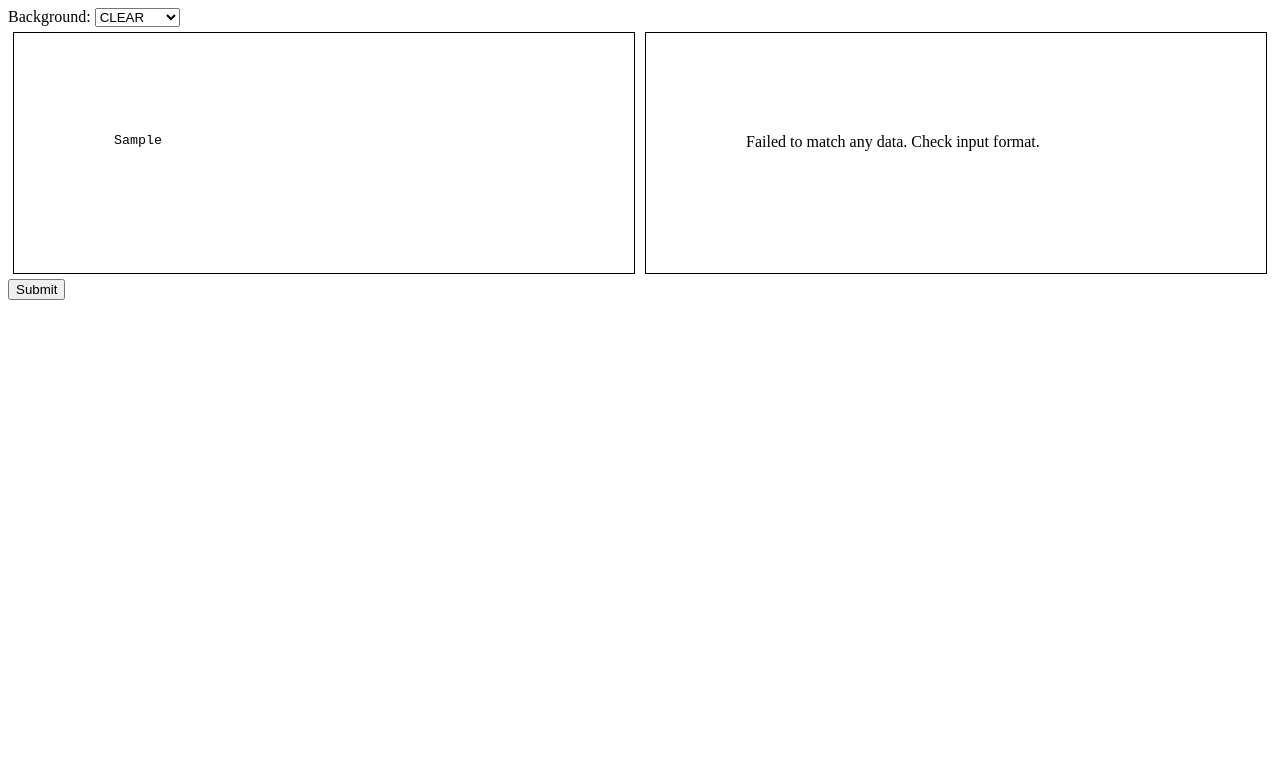
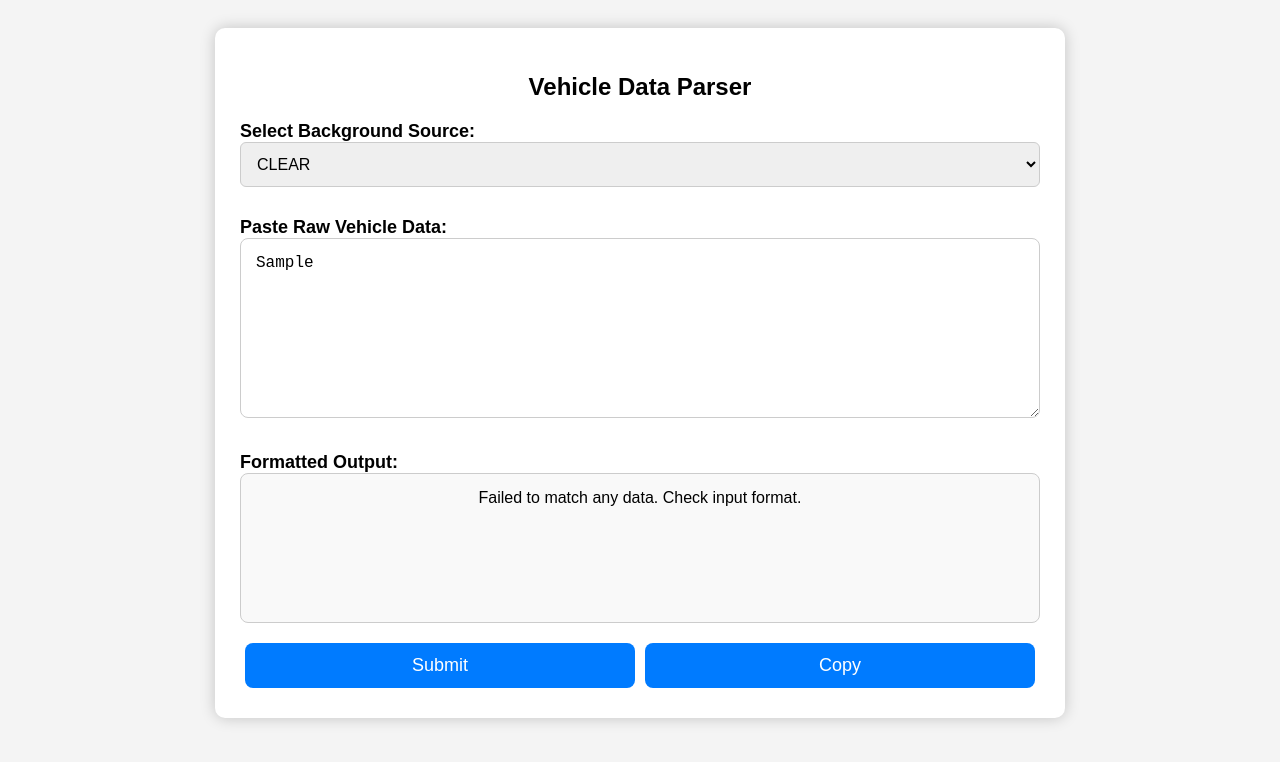
Before and after one commit to Bwolson31/Vehicle-Parser, a plain HTML site: page index.html in a window 1280 px wide. Both pictures are taken after typing "Sample" into the empty fields and a click on the button "Submit". Drawn offline with Linux system fonts and the light colour scheme.

Commit message:
Created expiration formating as well as copy feature and PDF reader, so that this will work with PDFs. Improved name formatting as well as better CSS design.

```diff
--- a/index.html
+++ b/index.html
@@ -3,25 +3,36 @@
 <head>
     <meta charset="UTF-8">
     <meta name="viewport" content="width=device-width, initial-scale=1.0">
-    <title>Document</title>
+    <title>Vehicle Data Parser</title>
     <link rel="stylesheet" type="text/css" href="styles.css">
 </head>
 <body>
-    <span>
-       <label for="backgroundOptions">Background:</label>
-       <select name="Background" id="backgroundOptions">
-           <option value="CLEAR">CLEAR</option>
-           <option value="Delvepoint">Delvepoint</option>
-       </select>
-    </span>
+
     <div class="container">
-        <textarea id="vehicleTextBox" placeholder="Enter Background information here"></textarea>
+        <h2>Vehicle Data Parser</h2>
+
+        <label for="backgroundOptions">Select Background Source:</label>
+        <select name="Background" id="backgroundOptions">
+            <option value="CLEAR">CLEAR</option>
+            <option value="Delvepoint">Delvepoint</option>
+        </select>
+
+        <!-- User Input Section -->
+        <label for="vehicleTextBox">Paste Raw Vehicle Data:</label>
+        <textarea id="vehicleTextBox" placeholder="Paste your background information here"></textarea>
+
+        <!-- Output Section -->
+        <label for="vehicleOutputBox">Formatted Output:</label>
         <output id="vehicleOutputBox"></output>
-    </div>
-    <div>
-        <button>Submit</button>
+
+        <!-- Button Section -->
+        <div class="button-container">
+            <button id="submitButton">Submit</button>
+            <button id="copyButton">Copy</button>
+        </div>
     </div>
 
     <script src="script.js"></script>
+
 </body>
 </html>
--- a/script.js
+++ b/script.js
@@ -1,25 +1,40 @@
 const vehicleTextBox = document.getElementById('vehicleTextBox');
 const vehicleOutputBox = document.getElementById('vehicleOutputBox');
 const submitButton = document.querySelector('button');
+const copyButton = document.getElementById('copyButton');
+
+function cleanPDFText(text) {
+    console.log("Raw Input Before Cleaning:", JSON.stringify(text));
+
+    return text
+        .normalize("NFKD")
+        .replace(/[\u200B-\u200D\uFEFF]/g, "")
+        .replace(/\r\n|\r|\n/g, '\n')
+        .replace(/\s{2,}/g, ' ')
+        .trim();
+}
+
+function formatName(last, first, middle) {
+    return middle ? `${first} ${middle} ${last}`.trim() : `${first} ${last}`;
+}
 
 function formatVehicleData(entry) {
-
-
+    entry = cleanPDFText(entry);
 
     // Regex Patterns
     const addressRegex = /(\d+ [A-Z]+ \s*[A-Z0-9\s]*,\s*[A-Z]+,\s*[A-Z]{2}\s*\d{5})/g;
     const vinRegex = /VIN: ([A-HJ-NPR-Z0-9]{17})/g;
-    const ownerRegex = /Registered Owner: ([^\(]+)\s*(\(.*\))?/g;
-    const secondaryOwnerRegex = /Secondary Owner: ([^\(]+)\s*(\(.*\))?/g;
+    const ownerRegex = /Registered Owner:\s*([\w-]+),\s*([\w-]+)\s*([\w.]*)/g;
+    const secondaryOwnerRegex = /Secondary Owner:\s*([\w-]+),\s*([\w-]+)\s*([\w.]*)/g;
     const licensePlateRegex = /License Plate: (\w+)/g;
     const plateStateRegex = /Plate Registration State: (\w+)/g;
-    const plateExpRegex = /Plate Expiration: (\d{1,2}\/\d{1,2}\/\d{4})/g;
+    const plateExpRegex = /Plate Expiration: (\d{1,2}\/\d{1,2}\/(\d{4}))/g;
     const makeModelYearRegex = /Make\/Model\/Series:\s*(.+?)\s+Model Year:\s*(\d{4})/g;
 
-    // Initialize a string to hold data
     let formatted = '';
+    let expiredFormatted = ''; // Stores expired plates separately
 
-    // Use Regex to find all occurrences and map them into arrays.
+    // Extract all data matches
     let addresses = [...entry.matchAll(addressRegex)];
     let vins = [...entry.matchAll(vinRegex)];
     let owners = [...entry.matchAll(ownerRegex)];
@@ -29,37 +44,48 @@ function formatVehicleData(entry) {
     let expirations = [...entry.matchAll(plateExpRegex)];
     let makeModelYears = [...entry.matchAll(makeModelYearRegex)];
 
+    for (let i = 0; i < addresses.length; i++) {
+        let plateExpirationYear = expirations[i] ? parseInt(expirations[i][2]) : null;
+        let entryFormatted = `${makeModelYears[i][2]} ${makeModelYears[i][1].trim()} \n${addresses[i][1]}\n`;
 
-    // loop through each set of matched data to construct necessary output.
+        // Format and include Registered Owner
+        if (owners[i]) {
+            let [_, last, first, middle] = owners[i];
+            entryFormatted += `RO: ${formatName(last, first, middle)}\n`;
+        }
 
-    for (let i = 0; i < addresses.length; i++) {
-        formatted += `${makeModelYears[i][2]} ${makeModelYears[i][1].trim()} \n` +
-                     `${addresses[i][1]}\n`;
-
-        if (owners[i]) {
-            formatted += `Registered Owner: ${owners[i][1].trim()}\n`;
-        }
+        // Format and include Secondary Owner (if available)
         if (secondaryOwners[i]) {
-            formatted += `Secondary Owner: ${secondaryOwners[i][1].trim()}\n`;
+            let [_, last, first, middle] = secondaryOwners[i];
+            entryFormatted += `Secondary Owner: ${formatName(last, first, middle)}\n`;
         }
 
         if (vins[i]) {
-            formatted += `VIN: ${vins[i][1]}\n`;
+            entryFormatted += `VIN: ${vins[i][1]}\n`;
+        }
+        if (licenses[i]) {
+            entryFormatted += `LP: ${licenses[i][1]}`;
+        }
+        if (states[i]) {
+            entryFormatted += ` - ${states[i][1]}`;
+        }
+        if (expirations[i]) {
+            entryFormatted += ` EXP: ${expirations[i][1]}\n`;
         }
 
-        if (licenses[i]) {
-            formatted += `License Plate: ${licenses[i][1]}\n`;
+        entryFormatted += '\n';
+
+        // **Expiration Logic**: Anything before 2023 = Expired, otherwise Current
+        if (plateExpirationYear && plateExpirationYear < 2023) {
+            expiredFormatted += entryFormatted;
+        } else {
+            formatted += entryFormatted;
         }
+    }
 
-        if (states[i]) {
-            formatted += `Plate Registration State: ${states[i][1]}\n`;
-        }
-
-        if (expirations[i]) {
-            formatted += `Plate Expiration: ${expirations[i][1]}\n`;
-        }
-
-        formatted += '\n';   //add a new line for spacing between entries
+    // Append expired plates under "**Expired Tags**"
+    if (expiredFormatted) {
+        formatted += `\n**Expired Tags**\n${expiredFormatted}`;
     }
 
     if (formatted) {
@@ -72,9 +98,28 @@ function formatVehicleData(entry) {
 }
 
 // Event listener for the submit button
-submitButton.addEventListener('click', function() {
+submitButton.addEventListener('click', function () {
     const userInput = vehicleTextBox.value;
     console.log("Submitting this input:", userInput);
     const changedInput = formatVehicleData(userInput);
     vehicleOutputBox.textContent = changedInput;
 });
+
+// Copy Button Functionality
+copyButton.addEventListener('click', function () {
+    const output = vehicleOutputBox.textContent.trim();
+
+    navigator.clipboard.writeText(output)
+        .then(() => {
+            vehicleOutputBox.style.outline = '3px solid blue';
+            vehicleOutputBox.style.fontWeight = 'bold';
+
+            setTimeout(() => {
+                vehicleOutputBox.style.outline = '';
+                vehicleOutputBox.style.fontWeight = '';
+            }, 1000);
+        })
+        .catch(err => {
+            console.error('Error copying text: ', err);
+        });
+});
--- a/styles.css
+++ b/styles.css
@@ -1,26 +1,83 @@
-.container {
-    display: flex;
-    justify-content: space-between;
-    width: 100%;
+/* General Page Styling */
+body {
+    font-family: Arial, sans-serif;
+    background-color: #f4f4f4;
+    text-align: center;
+    padding: 20px;
 }
 
-#vehicleTextBox, #vehicleOutputBox {
-    flex: 1;
-    margin: 5px;
-    padding: 100px;
-    resize: none;
+/* Main Container */
+.container {
+    background: white;
+    padding: 25px;
+    border-radius: 10px;
+    box-shadow: 0px 0px 15px rgba(0, 0, 0, 0.2);
+    max-width: 800px;
+    margin: auto;
 }
 
-#vehicleTextBox {
-    border: 1px solid black;
-    overflow-y: auto;
-    min-height: 40px;
+/* Labels */
+label {
+    font-size: 18px;
+    font-weight: bold;
+    display: block;
+    margin-top: 15px;
+    text-align: left;
 }
 
-#vehicleOutputBox {
-    border: 1px solid black;
+/* Dropdown */
+select {
+    width: 100%;
+    padding: 12px;
+    font-size: 16px;
+    margin-bottom: 15px;
+    border-radius: 6px;
+    border: 1px solid #ccc;
+}
+
+/* Textarea & Output */
+textarea, output {
+    width: 100%;
+    padding: 15px;
+    font-size: 16px;
+    border-radius: 8px;
+    border: 1px solid #ccc;
+    margin-bottom: 15px;
+    box-sizing: border-box;
+}
+
+textarea {
+    min-height: 180px;
+    resize: vertical;
+}
+
+output {
+    background: #f9f9f9;
+    min-height: 150px;
     display: block;
-    min-height: 40px;
     white-space: pre-wrap;
     overflow-y: auto;
 }
+
+/* Button Styling */
+.button-container {
+    display: flex;
+    justify-content: space-between;
+    margin-top: 15px;
+}
+
+button {
+    flex: 1;
+    padding: 12px;
+    margin: 5px;
+    font-size: 18px;
+    border-radius: 8px;
+    background-color: #007bff;
+    color: white;
+    border: none;
+    cursor: pointer;
+}
+
+button:hover {
+    background-color: #0056b3;
+}
```
